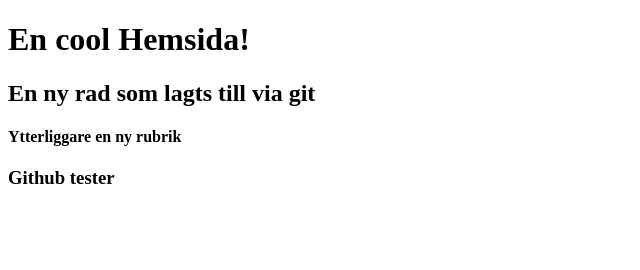
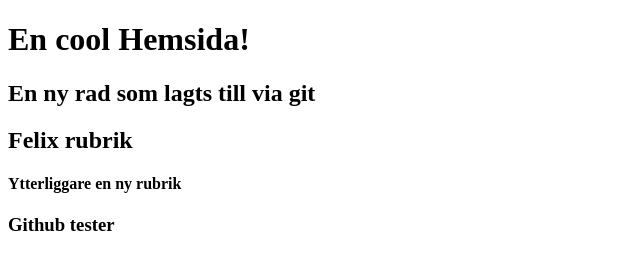
Before and after one commit to schwampus/pushcommittesting, a plain HTML site: page index.html in a window 1280 px wide. Shown: the whole page, without its empty margins (0-640 px from the left). Drawn offline with Linux system fonts and the light colour scheme.

Commit message:
Felix har ändrat

```diff
--- a/index.html
+++ b/index.html
@@ -8,6 +8,7 @@
 	<body>
 		<h1>En cool Hemsida!</h1>
 		<h2>En ny rad som lagts till via git</h2>
+		<h2>Felix rubrik</h2>
 		<h4>Ytterliggare en ny rubrik</h4>
 		<h3>Github tester</h3>
 	</body>
```
